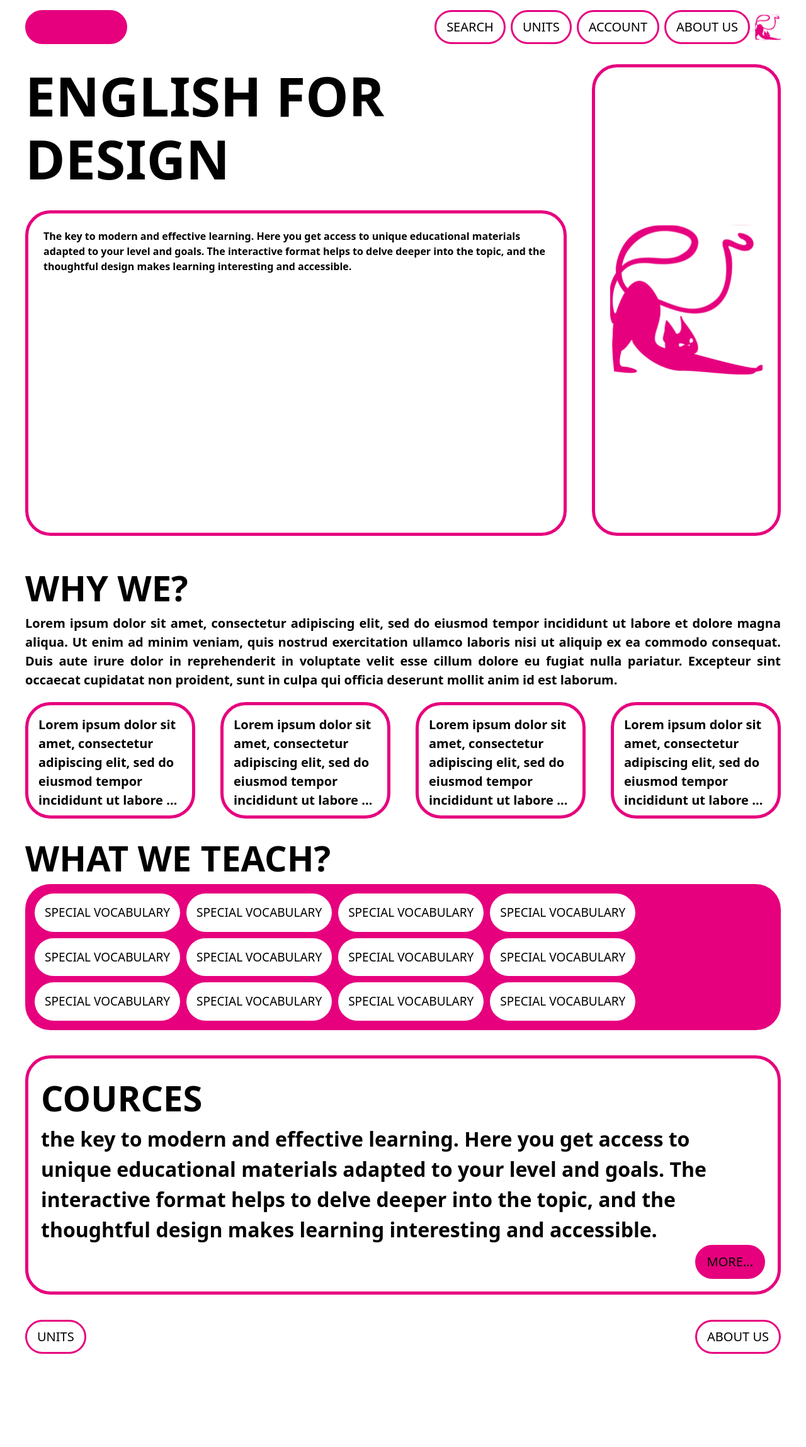
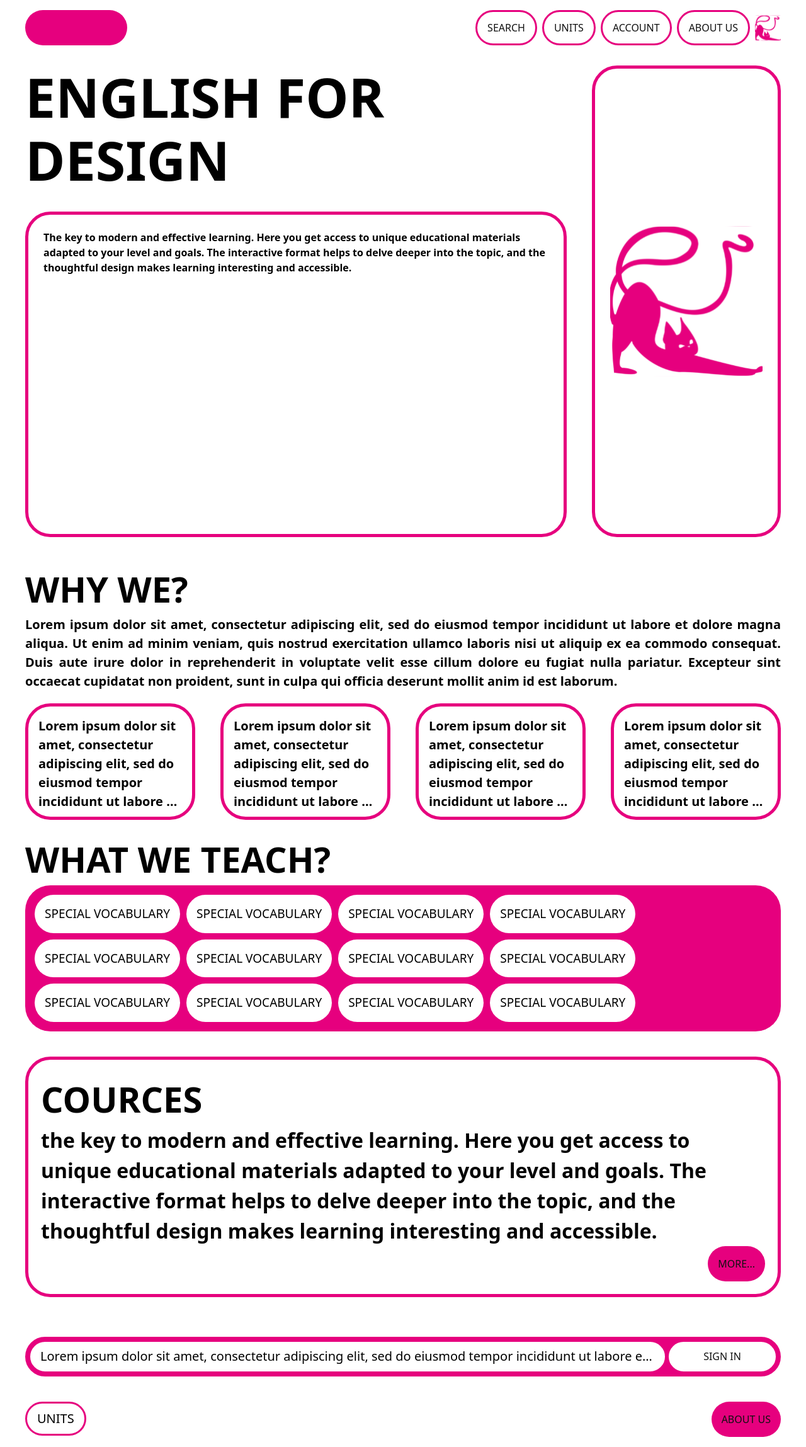
Before and after one commit to teamix15/figital, a Vue app: page / in a window 1280 px wide. Shown: the whole page at 63% size. Before the commit the page ends 2166 px from the top, so only its background shows below. Built offline with nearby package versions, Linux system fonts and the light colour scheme.

Commit message:
add login modal

```diff
--- a/src/assets/styles/main.css
+++ b/src/assets/styles/main.css
@@ -14,7 +14,7 @@ body {
   display: flex;
   flex-direction: column;
   align-items: center;
-  min-height: 100vh;
+  min-height: 100%;
   width: 100%;
   margin: 0;
 }
--- a/src/assets/styles/colors.css
+++ b/src/assets/styles/variables.css
@@ -1,6 +1,9 @@
 @import 'tailwindcss';
 
+@custom-variant dark (&:where(.dark, .dark *));
+
 @theme {
+  /* Colors */
   --color-primary: #e6007e;
   --color-background: #ffffff;
 }
--- a/src/components/AppHeader.vue
+++ b/src/components/AppHeader.vue
@@ -1,23 +1,23 @@
 <template>
     <div class="mb-[32px]">
         <div class="hidden md:flex justify-between rounded w-full gap-2">
-            <CommonButton label="" class="w-8 h-8 md:w-[162px] bg-primary" />
+            <div class="w-8 md:w-[162px] bg-primary rounded-[40px]"></div>
             <div class="flex items-center gap-2">
-                <CommonButton label="search" />
-                <RouterLink
-                    class="flex items-center content-center uppercase h-[54px] border-3 border-primary text-[20px] color-[#111111] rounded-[40px] p-4"
-                    to="/units">Units</RouterLink>
-                <RouterLink
-                    class="flex items-center content-center uppercase h-[54px] border-3 border-primary text-[20px] color-[#111111] rounded-[40px] p-4"
-                    to="/account">Account</RouterLink>
-                <CommonButton label="about us" />
+                <CommonButton label="search" variant="ghost" />
+                <RouterLink to="/units">
+                    <CommonButton label="units" variant="ghost" />
+                </RouterLink>
+                <RouterLink to="/account">
+                    <CommonButton label="account" variant="ghost" />
+                </RouterLink>
+                <CommonButton label="about us" variant="ghost" />
                 <RouterLink to="/">
                     <img class="w-[41px] h-[41px] hover:cursor-pointer" src="/src/assets/logo.svg">
                 </RouterLink>
             </div>
         </div>
         <div class="flex md:hidden justify-end items-center gap-2">
-            <CommonButton label="search" />
+            <CommonButton label="search" variant="ghost" />
             <BurgerMenu />
         </div>
     </div>
--- a/src/components/CommonButton.vue
+++ b/src/components/CommonButton.vue
@@ -1,13 +1,19 @@
 <template>
-    <button
-        class="flex items-center content-center uppercase h-[54px] border-3 border-primary text-[20px] color-[#111111] rounded-[40px] p-4">
-        {{ label }}
-    </button>
+  <button
+    class="flex items-center justify-center text-center uppercase h-14 rounded-[40px] p-4 hover:cursor-pointer transition-all"
+    :class="{
+      'bg-primary text-[#111]': variant !== 'ghost',
+      'bg-white border-[3px] border-primary text-[#111]': variant === 'ghost',
+    }"
+  >
+    {{ label }}
+  </button>
 </template>
 
 <script setup lang="ts">
 interface Props {
-    label: string;
+  label: string
+  variant?: 'ghost'
 }
 
 defineProps<Props>()
--- /dev/null
+++ b/src/components/LoginModal.vue
@@ -0,0 +1,63 @@
+<template>
+  <Modal :isOpen="isOpen">
+    <div
+      class="flex flex-col justify-center items-center bg-[#282828] rounded-[40px] shadow-lg w-[300px] md:w-[580px] p-[30px]"
+    >
+      <div class="icon flex justify-end w-full" @click="emit('close')">
+        <img
+          src="/src/assets/icons/close.svg"
+          class="w-[24px] h-[24px] text-primary hover:cursor-pointer"
+        />
+      </div>
+      <img src="/src/assets/logo.svg" class="h-[340px] w-[340px]" />
+
+      <form @submit.prevent="handleLogin">
+        <div class="flex flex-col gap-8 w-[200px] md:w-[340px] mt-[16px]">
+          <input
+            v-model="login"
+            placeholder="Enter your email"
+            class="h-[50px] rounded-[40px] border-1 border-white text-white p-4 font-[500]"
+          />
+          <input
+            v-model="password"
+            placeholder="Password"
+            type="password"
+            class="h-[50px] rounded-[40px] border-1 border-white text-white p-4 font-[500]"
+          />
+          <CommonButton label="sign in" @click="emit('close')" />
+        </div>
+      </form>
+    </div>
+  </Modal>
+</template>
+
+<script setup lang="ts">
+import { ref, defineEmits } from 'vue'
+import CommonButton from './CommonButton.vue'
+import Modal from '@/components/ModalWindow.vue'
+
+interface Props {
+  isOpen: boolean
+}
+
+defineProps<Props>()
+
+const login = ref('')
+const password = ref('')
+
+const emit = defineEmits<{
+  (event: 'close'): void
+  (event: 'login', payload: { login: string; password: string }): void
+}>()
+
+const handleLogin = () => {
+  emit('login', { login: login.value, password: password.value })
+}
+</script>
+
+<style>
+.icon {
+  color: var(--color-primary);
+  stroke: var(--color-primary);
+}
+</style>
--- /dev/null
+++ b/src/components/ModalWindow.vue
@@ -0,0 +1,35 @@
+<template>
+  <Teleport to="body">
+    <div
+      v-if="isOpen"
+      class="fixed inset-0 flex items-center justify-center bg-black/50"
+      @click.self="emit('click')"
+    >
+      <div @click.stop>
+        <slot></slot>
+      </div>
+    </div>
+  </Teleport>
+</template>
+
+<script setup lang="ts">
+import { defineEmits, onMounted, onUnmounted } from 'vue'
+
+interface Props {
+  isOpen: boolean
+}
+
+defineProps<Props>()
+
+const emit = defineEmits<{
+  (event: 'close'): void
+  (event: 'click'): void
+}>()
+
+const handleKeydown = (event: KeyboardEvent) => {
+  if (event.key === 'Escape') emit('close')
+}
+
+onMounted(() => window.addEventListener('keydown', handleKeydown))
+onUnmounted(() => window.removeEventListener('keydown', handleKeydown))
+</script>
--- a/src/layouts/MainLayout.vue
+++ b/src/layouts/MainLayout.vue
@@ -1,9 +1,9 @@
 <template>
-  <div class="flex flex-col w-full sm:w-[600px] md:w-[700px] lg:w-[1000px] xl:w-[1200px] 2xl:w-[1400px]">
+  <div
+    class="flex flex-col w-full sm:w-[600px] md:w-[700px] lg:w-[1000px] xl:w-[1200px] 2xl:w-[1400px]"
+  >
     <AppHeader />
-    <div>
-      <slot />
-    </div>
+    <slot />
     <AppFooter />
   </div>
 </template>
--- a/src/main.ts
+++ b/src/main.ts
@@ -1,5 +1,5 @@
 import './assets/styles/main.css'
-import './assets/styles/colors.css'
+import './assets/styles/variables.css'
 
 import { createApp } from 'vue'
 import { createPinia } from 'pinia'
--- a/src/views/HomeView.vue
+++ b/src/views/HomeView.vue
@@ -3,23 +3,24 @@
     <div class="flex flex-col justify-between gap-10 md:flex-row">
       <div class="flex flex-col justify-between">
         <p
-                    class="font-[700] text-2xl md:text-[86px] leading-[40px] md:leading-[100px] uppercase w-full text-center sm:text-start">
+          class="font-[700] text-2xl md:text-[86px] leading-[40px] md:leading-[100px] uppercase w-full text-center sm:text-start"
+        >
           english for design
         </p>
         <div
-                    class="w-full border-5 border-primary rounded-[40px] h-auto min-h-[200px] md:min-h-[517px] p-6 mt-[16px] md:mt-[32px] whitespace-normal">
+          class="w-full border-5 border-primary rounded-[40px] h-auto min-h-[200px] md:min-h-[517px] p-6 mt-[16px] md:mt-[32px] whitespace-normal"
+        >
           <p class="font-[700]">
-                        The key to modern and effective learning. Here you get access to unique educational materials
-                        adapted
-                        to your level and goals. The interactive format helps to delve deeper into the topic, and the
-                        thoughtful
-                        design makes learning interesting and accessible.
+            The key to modern and effective learning. Here you get access to unique educational
+            materials adapted to your level and goals. The interactive format helps to delve deeper
+            into the topic, and the thoughtful design makes learning interesting and accessible.
           </p>
         </div>
       </div>
       <div
-                class="hidden lg:flex font-[700] border-5 border-primary rounded-[40px] p-6 min-w-[300px] flex-1 max-h-[775px] max-w-[470px]">
-                <img src="/src/assets/logo.svg" class="h-full w-full">
+        class="hidden lg:flex font-[700] border-5 border-primary rounded-[40px] p-6 min-w-[300px] flex-1 max-h-[775px] max-w-[470px]"
+      >
+        <img src="/src/assets/logo.svg" class="h-full w-full" />
       </div>
     </div>
 
@@ -27,41 +28,40 @@
       <div class="flex flex-col justify-center">
         <p class="uppercase font-[700] text-[36px] md:text-[56px]">why we?</p>
         <p class="font-[700] text-[16px] md:text-[20px] text-justify">
-                    Lorem ipsum dolor sit amet, consectetur adipiscing elit, sed do eiusmod tempor incididunt ut
-                    labore
-                    et
-                    dolore magna aliqua. Ut enim ad minim veniam, quis nostrud exercitation ullamco laboris nisi ut
-                    aliquip
-                    ex ea commodo consequat. Duis aute irure dolor in reprehenderit in voluptate velit esse cillum
-                    dolore eu
-                    fugiat nulla pariatur. Excepteur sint occaecat cupidatat non proident, sunt in culpa qui officia
-                    deserunt mollit anim id est laborum.
+          Lorem ipsum dolor sit amet, consectetur adipiscing elit, sed do eiusmod tempor incididunt
+          ut labore et dolore magna aliqua. Ut enim ad minim veniam, quis nostrud exercitation
+          ullamco laboris nisi ut aliquip ex ea commodo consequat. Duis aute irure dolor in
+          reprehenderit in voluptate velit esse cillum dolore eu fugiat nulla pariatur. Excepteur
+          sint occaecat cupidatat non proident, sunt in culpa qui officia deserunt mollit anim id
+          est laborum.
         </p>
         <div class="flex gap-8 justify-center lg:justify-between mt-[20px] flex-wrap">
-                    <div v-for="n in 4" :key="n"
-                        class="border-5 border-primary font-[700] text-[16px] md:w-[305px] lg:w-[220px] xl:w-[270px] md:text-[20px] rounded-[40px] h-[290px] md:h-[185px] gap-8 p-4 overflow-hidden">
+          <div
+            v-for="n in 4"
+            :key="n"
+            class="border-5 border-primary font-[700] text-[16px] md:w-[305px] lg:w-[220px] xl:w-[270px] md:text-[20px] rounded-[40px] h-[290px] md:h-[185px] gap-8 p-4 overflow-hidden"
+          >
             <p class="line-clamp-5">
-                            Lorem ipsum dolor sit amet, consectetur adipiscing elit, sed do eiusmod tempor incididunt ut
-                            labore et dolore magna aliqua.
-                            Ut enim ad minim veniam, quis nostrud exercitation ullamco laboris nisi ut aliquip ex ea
-                            commodo consequat.
-                            Duis aute irure dolor in reprehenderit in voluptate velit esse cillum dolore eu fugiat nulla
-                            pariatur.
-                            Excepteur sint occaecat cupidatat non proident, sunt in culpa qui officia deserunt mollit
-                            anim id est laborum.
+              Lorem ipsum dolor sit amet, consectetur adipiscing elit, sed do eiusmod tempor
+              incididunt ut labore et dolore magna aliqua. Ut enim ad minim veniam, quis nostrud
+              exercitation ullamco laboris nisi ut aliquip ex ea commodo consequat. Duis aute irure
+              dolor in reprehenderit in voluptate velit esse cillum dolore eu fugiat nulla pariatur.
+              Excepteur sint occaecat cupidatat non proident, sunt in culpa qui officia deserunt
+              mollit anim id est laborum.
             </p>
           </div>
         </div>
-
       </div>
-
     </div>
 
     <div class="mt-[20px]">
       <p class="font-[700] text-[36px] md:text-[56px] uppercase">what we teach?</p>
       <div class="flex flex-wrap bg-primary rounded-[40px] h-auto p-[10px]">
-                <div v-for="n in 12" :key="n"
-                    class="flex items-center justify-center bg-[#FFFFFF] rounded-[40px] text-[16px] md:text-[19px] uppercase font-[500] p-4 m-[5px]">
+        <div
+          v-for="n in 12"
+          :key="n"
+          class="flex items-center justify-center bg-[#FFFFFF] rounded-[40px] text-[16px] md:text-[19px] uppercase font-[500] p-4 m-[5px]"
+        >
           special vocabulary
         </div>
       </div>
@@ -70,18 +70,65 @@
     <div class="border-[5px] border-primary rounded-[40px] p-[20px] mt-[40px]">
       <p class="font-[700] text-[36px] md:text-[56px] uppercase">cources</p>
       <p class="font-[700] text-[20px] md:text-[32px]">
-                the key to modern and effective learning. Here you get access to unique educational materials adapted to
-                your
-                level and goals. The interactive format helps to delve deeper into the topic, and the thoughtful design
-                makes learning interesting and accessible.
+        the key to modern and effective learning. Here you get access to unique educational
+        materials adapted to your level and goals. The interactive format helps to delve deeper into
+        the topic, and the thoughtful design makes learning interesting and accessible.
       </p>
       <div class="flex justify-end">
-                <CommonButton label="More..." class="bg-primary" />
+        <CommonButton label="More..." />
       </div>
     </div>
+
+    <div
+      class="flex bg-primary rounded-[40px] h-[63px] w-full mt-[63px] overflow-hidden max-w-full border-5 border-primary"
+    >
+      <div
+        class="hidden md:flex md:justify-center md:items-center w-full bg-white rounded-[40px] text-[20px] overflow-hidden border-[3px] border-primary"
+      >
+        <p class="truncate p-4">
+          Lorem ipsum dolor sit amet, consectetur adipiscing elit, sed do eiusmod tempor incididunt
+          ut labore et dolore magna aliqua. Ut enim ad minim veniam, quis nostrud exercitation
+          ullamco laboris nisi ut aliquip ex ea commodo consequat. Duis aute irure dolor in
+          reprehenderit in voluptate velit esse cillum dolore eu fugiat nulla pariatur. Excepteur
+          sint occaecat cupidatat non proident, sunt in culpa qui officia deserunt mollit anim id
+          est laborum.
+        </p>
+      </div>
+      <CommonButton
+        @click="isLoginModalOpen = true"
+        label="sign in"
+        variant="ghost"
+        class="w-full md:w-[200px] h-full"
+      />
+    </div>
+    <LoginModal
+      v-if="isLoginModalOpen"
+      v-model:isOpen="isLoginModalOpen"
+      @click="isLoginModalOpen = true"
+      @close="handleClose"
+      @login="handleLogin"
+    />
   </div>
 </template>
 
 <script setup lang="ts">
-import CommonButton from '@/components/CommonButton.vue';
+import { ref } from 'vue'
+import CommonButton from '@/components/CommonButton.vue'
+import LoginModal from '@/components/LoginModal.vue'
+
+const isLoginModalOpen = ref<boolean>(false)
+
+const handleLogin = (data: { login: string; password: string }) => {
+  console.log('Вход:', data)
+  isLoginModalOpen.value = false
+}
+
+const handleClose = () => {
+  isLoginModalOpen.value = false
+}
+
+defineEmits<{
+  (event: 'close', value: boolean): void
+  (event: 'login', payload: { login: string; password: string }): void
+}>()
 </script>
--- a/src/views/UnitsView.vue
+++ b/src/views/UnitsView.vue
@@ -1,10 +1,8 @@
 <template>
-
   <div class="flex flex-wrap justify-center gap-8">
     <div v-for="n in 7" :key="n">
       <div class="bg-primary rounded-[40px] w-[200px] h-[200px] md:h-[400px] md:w-[400px]"></div>
       <p class="text-center font-[700]">Unit {{ n }}</p>
     </div>
   </div>
-
 </template>
```
Also changed, not shown: src/views/AccountView.vue (+9 -7 lines). Lines whose indentation alone changed are shown as unchanged.
